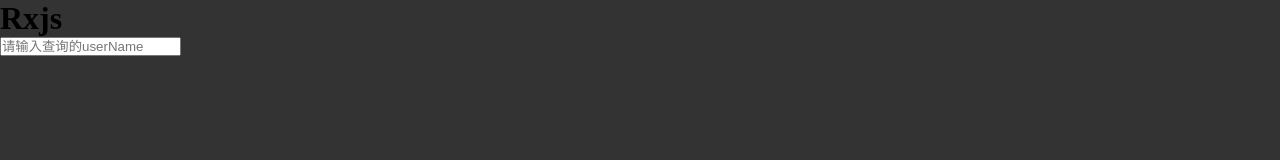
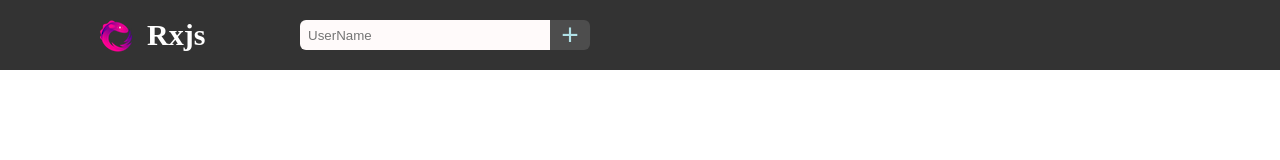
Before and after one commit to gamebody/Rxjs-github-search, a website built with webpack: page index.html in a window 1280 px wide. Built offline with nearby package versions, Linux system fonts and the light colour scheme.

Commit message:
header basic style

```diff
--- a/index.html
+++ b/index.html
@@ -6,14 +6,20 @@
 </head>
 <body>
     <div id="app">
-        <header>
-            <a href=""></a>
-            <h1>Rxjs</h1>
+        <header id="header">
+            <div class="nav">
+                <a href="http://reactivex.io/rxjs/">
+                    <img src=".\src\imgs\Rx_Icon.png" alt="Rxjs">
+                    <h1>Rxjs</h1>
+                </a>
+            </div>
+            <div class="search">
+                <input type="text" name="" placeholder="UserName">
+                <button type="button">+</button>
+            </div>
         </header>
         <div id="content">
-            <div class="search">
-                <input type="text" name="" placeholder="请输入查询的userName">
-            </div>
+
         </div>
     </div>
     <script src="assets/app.js"></script>
--- a/src/css/common.css
+++ b/src/css/common.css
@@ -2,7 +2,67 @@
     margin: 0;
     padding: 0;
 }
+/*----header-----*/
+#header {
+    width: 100%;
+    height: 70px;
+    line-height: 70px;
+    background-color: rgb(51, 51, 51);
+}
+.nav {
+    float: left;
+    height: 70px;
+    margin-left: 100px;
+}
+.nav a {
+    width: 200px;
+    display: block;
+    height: 70px;
+    text-decoration-line: none;
+}
+.nav h1 {
+    float: left;
+    margin-left: 15px;
+    font-size: 30px;
+    color: #fff;
+    font-weight: bold;
+}
+.nav img {
+    float: left;
+    margin-top: 20px;
+}
 
-body {
-    background-color: #333;
+.search {
+    height: 70px;
+    float: left;
 }
+.search input,
+.search button {
+    border: none;
+    outline: none;
+    margin-top: 20px;
+}
+.search input {
+    float: left;
+    width: 250px;
+    height: 30px;
+    background-color: snow;
+    text-indent: 8px;
+    border-radius: 6px 0 0 6px;
+}
+.search button {
+    float: left;
+    width: 40px;
+    height: 30px;
+    line-height: 30px;
+    font-size: 30px;
+    color: powderblue;
+    background-color: rgba(80, 80, 80, 0.9);
+    cursor: pointer;
+    border-radius: 0 6px 6px 0;
+}
+.search button:hover {
+    color: whitesmoke;
+}
+/*----search-block----*/
+/*搜索的版块*/
--- a/src/index.js
+++ b/src/index.js
@@ -1,3 +1,2 @@
 import './css/common.css'
-
-console.log('hello')
+import { Observable } from '@reactivex/rxjs'
```
Also changed, not shown: src/imgs/Rx_Icon.png (added).
